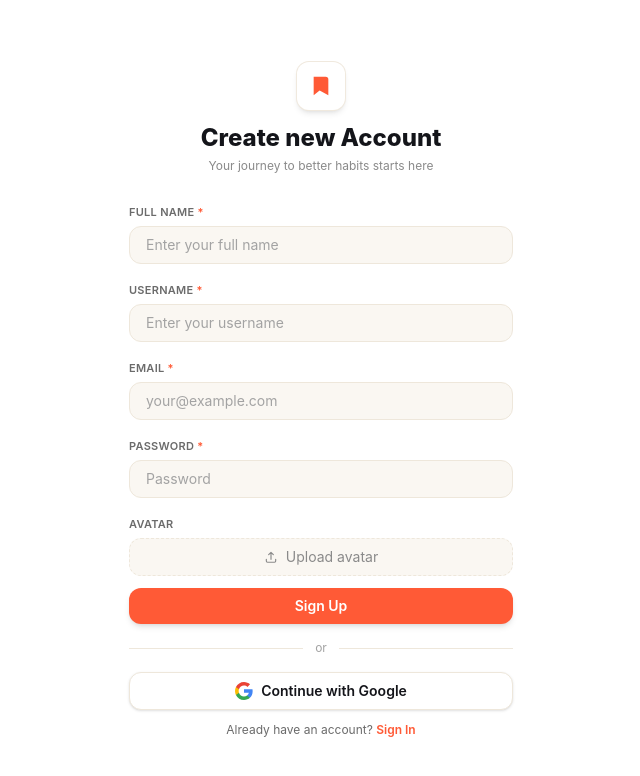
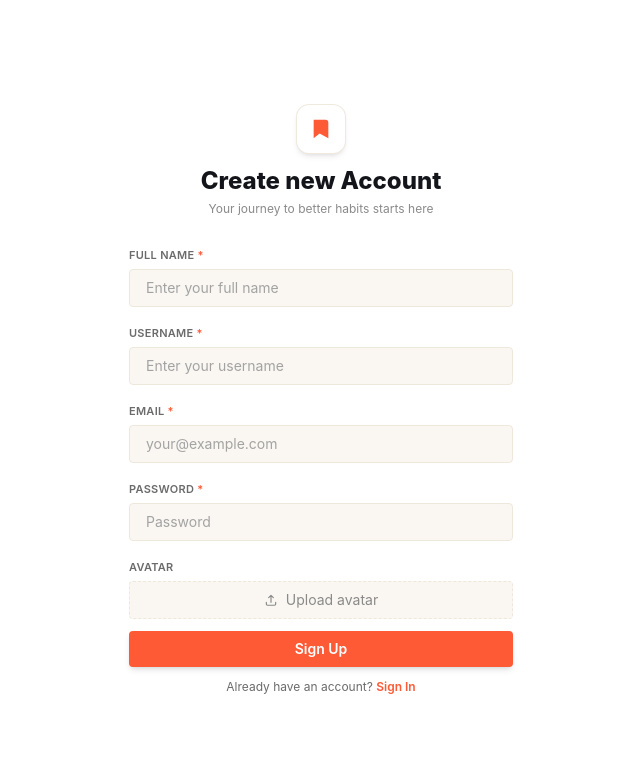
Before and after one commit to OhadRaza01/Habit-Tracker-MERN, a React app in the folder frontend/: page / in a window 1280 px wide. Shown: the top 776 px of the page, without its empty margins (319-959 px from the left). Built offline with nearby package versions, Linux system fonts and the light colour scheme; the HTML template or start-up script is replaced by a standard one.

Commit message:
style: update input field styles in SignUpPage for consistency

```diff
--- a/frontend/src/pages/SignUpPage.jsx
+++ b/frontend/src/pages/SignUpPage.jsx
@@ -108,7 +108,7 @@ export default function SignupPage() {
                             type="text"
                             placeholder="Enter your full name"
                             required
-                            className="mt-1 w-full rounded-xl border border-[#eee7db] bg-[#faf7f2] px-4 py-2 text-sm text-[#14151a] placeholder:text-[#a3a3a3] outline-none transition-colors focus:border-[#ff5a36] focus:bg-white focus:ring-2 focus:ring-[#ff5a36]/20"
+                            className="mt-1 w-full rounded-sm border border-[#eee7db] bg-[#faf7f2] px-4 py-2 text-sm text-[#14151a] placeholder:text-[#a3a3a3] outline-none transition-colors focus:border-[#ff5a36] focus:bg-white focus:ring-2 focus:ring-[#ff5a36]/20"
                             onChange={(e) => {
                                 setFullname(e.target.value)
                             }}
@@ -125,7 +125,7 @@ export default function SignupPage() {
                             type="text"
                             placeholder="Enter your username"
                             required
-                            className="mt-1 w-full rounded-xl border border-[#eee7db] bg-[#faf7f2] px-4 py-2 text-sm text-[#14151a] placeholder:text-[#a3a3a3] outline-none transition-colors focus:border-[#ff5a36] focus:bg-white focus:ring-2 focus:ring-[#ff5a36]/20"
+                            className="mt-1 w-full rounded-sm border border-[#eee7db] bg-[#faf7f2] px-4 py-2 text-sm text-[#14151a] placeholder:text-[#a3a3a3] outline-none transition-colors focus:border-[#ff5a36] focus:bg-white focus:ring-2 focus:ring-[#ff5a36]/20"
                             onChange={(e) => {
                                 setUsername(e.target.value)
                             }}
@@ -142,7 +142,7 @@ export default function SignupPage() {
                             type="email"
                             placeholder="your@example.com"
                             required
-                            className="mt-1 w-full rounded-xl border border-[#eee7db] bg-[#faf7f2] px-4 py-2 text-sm text-[#14151a] placeholder:text-[#a3a3a3] outline-none transition-colors focus:border-[#ff5a36] focus:bg-white focus:ring-2 focus:ring-[#ff5a36]/20"
+                            className="mt-1 w-full rounded-sm border border-[#eee7db] bg-[#faf7f2] px-4 py-2 text-sm text-[#14151a] placeholder:text-[#a3a3a3] outline-none transition-colors focus:border-[#ff5a36] focus:bg-white focus:ring-2 focus:ring-[#ff5a36]/20"
                             onChange={(e) => {
                                 setEmail(e.target.value)
                             }}
@@ -159,7 +159,7 @@ export default function SignupPage() {
                             type="password"
                             placeholder="Password"
                             required
-                            className="mt-1 w-full rounded-xl border border-[#eee7db] bg-[#faf7f2] px-4 py-2 text-sm text-[#14151a] placeholder:text-[#a3a3a3] outline-none transition-colors focus:border-[#ff5a36] focus:bg-white focus:ring-2 focus:ring-[#ff5a36]/20"
+                            className="mt-1 w-full rounded-sm border border-[#eee7db] bg-[#faf7f2] px-4 py-2 text-sm text-[#14151a] placeholder:text-[#a3a3a3] outline-none transition-colors focus:border-[#ff5a36] focus:bg-white focus:ring-2 focus:ring-[#ff5a36]/20"
                             onChange={(e) => {
                                 setPassword(e.target.value)
                             }}
@@ -172,7 +172,7 @@ export default function SignupPage() {
                         </label>
                         <label
                             htmlFor="avatar"
-                            className="mt-1 flex w-full cursor-pointer items-center justify-center gap-2 rounded-xl border border-dashed border-[#eee7db] bg-[#faf7f2] px-4 py-2 text-sm text-[#8a8a8a] transition-colors hover:border-[#ff5a36] hover:text-[#ff5a36]"
+                            className="mt-1 flex w-full cursor-pointer items-center justify-center gap-2 rounded-sm border border-dashed border-[#eee7db] bg-[#faf7f2] px-4 py-2 text-sm text-[#8a8a8a] transition-colors hover:border-[#ff5a36] hover:text-[#ff5a36]"
                         >
                             <svg width="14" height="14" viewBox="0 0 24 24" fill="none" stroke="currentColor" strokeWidth="2">
                                 <path d="M12 16V4M12 4l-4 4M12 4l4 4" strokeLinecap="round" strokeLinejoin="round" />
@@ -196,40 +196,18 @@ export default function SignupPage() {
 
                     {loading ?
                         <button
-                            className="w-full rounded-xl bg-[#ff5a36] px-6 py-2 text-sm font-semibold text-white shadow-md transition-colors hover:bg-[#ff5a36]/90"
+                            className="w-full rounded-sm bg-[#ff5a36] px-6 py-2 text-sm font-semibold text-white shadow-md transition-colors hover:bg-[#ff5a36]/90"
                             disabled
                         >
                             Creating Account...
                         </button> :
                         <button
                             type="submit"
-                            className="w-full rounded-xl bg-[#ff5a36] px-6 py-2 text-sm font-semibold text-white shadow-md transition-colors hover:bg-[#ff5a36]/90"
+                            className="w-full rounded-sm bg-[#ff5a36] px-6 py-2 text-sm font-semibold text-white shadow-md transition-colors hover:bg-[#ff5a36]/90"
 
                         >
                             Sign Up
                         </button>}
-
-                    {/* Divider */}
-
-                    <div className="flex items-center gap-3 py-1">
-                        <div className="h-px flex-1 bg-[#eee7db]" />
-                        <span className="text-xs text-[#a3a3a3]">or</span>
-                        <div className="h-px flex-1 bg-[#eee7db]" />
-                    </div>
-
-                    <button
-                        type="button"
-                        // onClick={() => { for later implementation }}
-                        className="flex w-full items-center justify-center gap-2 rounded-xl border border-[#eee7db] bg-white px-6 py-2 text-sm font-semibold text-[#14151a] shadow-sm transition-colors hover:bg-[#faf7f2]"
-                    >
-                        <svg width="18" height="18" viewBox="0 0 24 24">
-                            <path fill="#4285F4" d="M23.52 12.27c0-.85-.08-1.66-.22-2.45H12v4.64h6.47a5.53 5.53 0 0 1-2.4 3.63v3h3.87c2.27-2.09 3.58-5.17 3.58-8.82z" />
-                            <path fill="#34A853" d="M12 24c3.24 0 5.96-1.07 7.94-2.91l-3.87-3c-1.08.72-2.45 1.15-4.07 1.15-3.13 0-5.78-2.11-6.73-4.96H1.27v3.1A12 12 0 0 0 12 24z" />
-                            <path fill="#FBBC05" d="M5.27 14.28A7.2 7.2 0 0 1 4.89 12c0-.79.14-1.56.38-2.28v-3.1H1.27A12 12 0 0 0 0 12c0 1.94.46 3.77 1.27 5.38l4-3.1z" />
-                            <path fill="#EA4335" d="M12 4.77c1.76 0 3.35.6 4.6 1.79l3.44-3.44C17.95 1.19 15.24 0 12 0 7.31 0 3.26 2.69 1.27 6.62l4 3.1C6.22 6.88 8.87 4.77 12 4.77z" />
-                        </svg>
-                        Continue with Google
-                    </button>
 
                     <p className="text-center text-xs text-[#6b6b6b]">
                         Already have an account?{" "}
```
